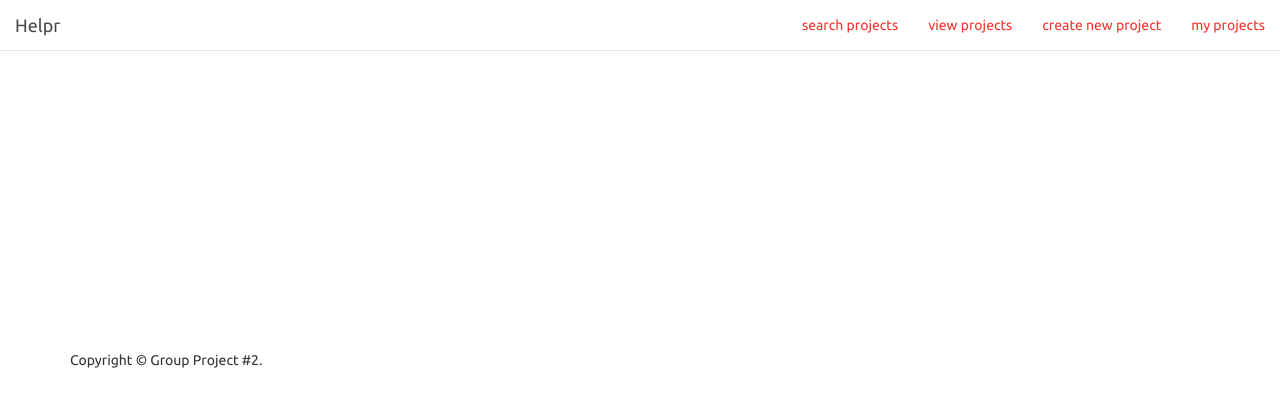
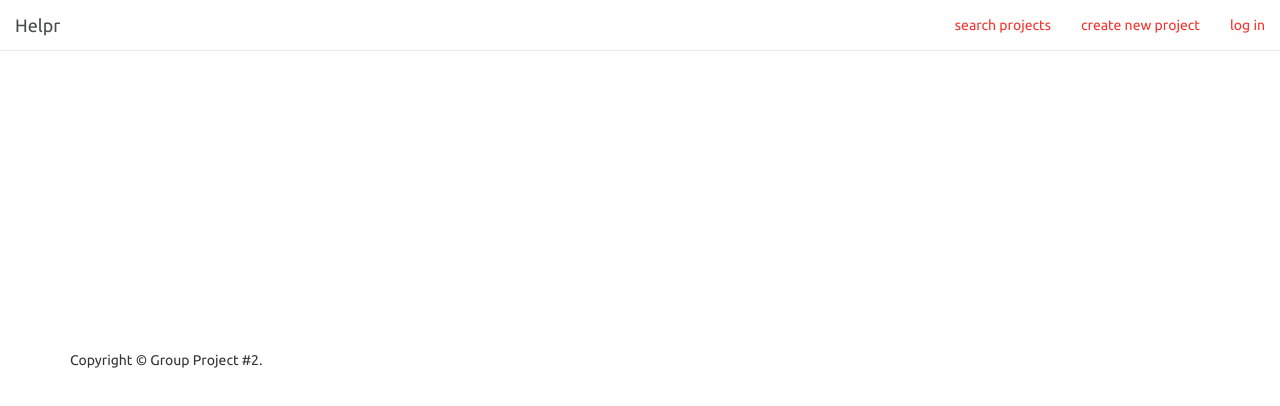
Before and after one commit to chrisxjacobi/group-project-two, a website: page views/main.html in a window 1280 px wide. Drawn offline with nearby package versions, Linux system fonts and the light colour scheme.

Commit message:
changed header click options

```diff
--- a/views/main.html
+++ b/views/main.html
@@ -43,13 +43,10 @@
                         <a class="page-scroll" href="#searchProjects">search projects</a>
                     </li>
                     <li>
-                        <a class="page-scroll" href="#viewProjects">view projects</a>
-                    </li>
-                    <li>
                         <a class="page-scroll" href="#newProject">create new project</a>
                     </li>
                     <li>
-                        <a class="page-scroll" href="#myProjects">my projects</a>
+                        <a class="page-scroll" href="#myProjects">log in</a>
                     </li>
                 </ul>
             </div>
```
